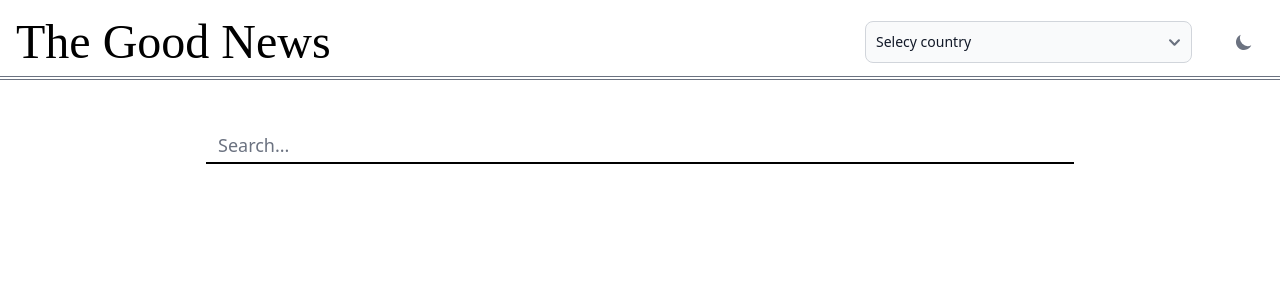
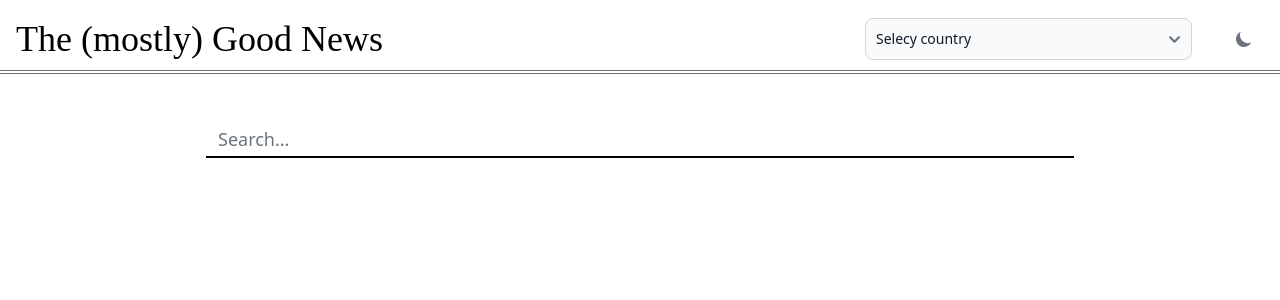
Before and after one commit to rinotova/react-good-news, a React (Create React App) app: page / in a window 1280 px wide. Shown: the top 300 px of the page. Built offline with nearby package versions, Linux system fonts and the light colour scheme; no server answers.

Commit message:
Hooks and performance

```diff
--- a/public/index.html
+++ b/public/index.html
@@ -6,15 +6,14 @@
     <meta name="viewport" content="width=device-width, initial-scale=1" />
     <meta
       name="description"
-      content="Web site created using create-react-app"
+      content="Web site that will give you - mostly - good news"
     />
 
-    <title>React App</title>
+    <title>The (mostly) Good News</title>
   </head>
   <body>
     <noscript>You need to enable JavaScript to run this app.</noscript>
     <div id="overlays"></div>
     <div id="root"></div>
-
   </body>
 </html>
--- a/src/components/CountrySelector.js
+++ b/src/components/CountrySelector.js
@@ -15,8 +15,8 @@ const CountrySelector = () => {
       return;
     }
     dispatch(newsListActions.resetPageAt());
+    dispatch(newsListActions.resetNewsList());
     dispatch(localeActions.updateCountryCode(countryCode));
-    dispatch(newsListActions.resetNewsList());
 
     setCountryInLocalStorage(countryCode);
   };
--- a/src/components/InputSearch.js
+++ b/src/components/InputSearch.js
@@ -1,10 +1,38 @@
+import { useRef } from 'react';
+import { useSelector } from 'react-redux';
+import useFetchParallel from '../hooks/use-fetch-parallel';
+import useProcessNews from '../hooks/use-process-news';
+
 const InputSearch = () => {
+  const inputSearchRef = useRef('');
+  const { mapNews } = useProcessNews();
+  const { sendRequest } = useFetchParallel();
+  const countryCode = useSelector((state) => state.locale.countryCode);
+
+  const searchHandler = (e) => {
+    e.preventDefault();
+    if (inputSearchRef.current.value === '') {
+      return;
+    }
+
+    sendRequest(
+      `https://newsdata.io/api/1/news?apikey=${process.env.REACT_APP_NEWS_API_IO_KEY}&country=${countryCode}`,
+      mapNews,
+      7,
+      inputSearchRef.current.value,
+      true
+    );
+  };
+
   return (
-    <input
-      type="search"
-      placeholder="Search..."
-      className="min-w-full h-9 outline-0 border-0 border-b-2 border-solid border-black text-lg mb-8 dark:bg-slate-400	dark:text-slate-200"
-    />
+    <form className="min-w-full" onSubmit={searchHandler}>
+      <input
+        ref={inputSearchRef}
+        type="search"
+        placeholder="Search..."
+        className="min-w-full h-9 outline-0 border-0 border-b-2 border-solid border-black text-lg mb-8 dark:bg-slate-400	dark:text-slate-200"
+      />
+    </form>
   );
 };
 export default InputSearch;
--- a/src/components/NavbarComp.js
+++ b/src/components/NavbarComp.js
@@ -7,8 +7,8 @@ const NavbarComp = () => {
     <div className="min-w-full border-b-4 border-double border-gray-500 mb-8 pt-2">
       <Navbar fluid={true} rounded={true}>
         <Navbar.Brand href="/">
-          <div className="min-w-full font-lobster text-5xl dark:text-white">
-            The Good News
+          <div className="min-w-full font-lobster text-3xl md:text-4xl dark:text-white">
+            The (mostly) Good News
           </div>
         </Navbar.Brand>
         <Navbar.Toggle />
--- a/src/components/NewsList/NewsList.js
+++ b/src/components/NewsList/NewsList.js
@@ -1,20 +1,14 @@
-import { Fragment, useCallback, useEffect, useState } from 'react';
+import { Fragment, useEffect, useState } from 'react';
 import InfiniteScroll from 'react-infinite-scroll-component';
-import { useDispatch, useSelector } from 'react-redux';
+import { useSelector } from 'react-redux';
 import NewsItem from './NewsItem';
-import { newsListActions } from '../../store/slices/news-slice';
 import Spinner from '../Spinner/Spinner';
-import {
-  getTransformedNews,
-  applyGoodVibesFilter,
-} from '../../helpers/newsHelpers';
-import store from '../../store';
 import useFirstRender from '../../hooks/use-first-render';
 import useFetchParallel from '../../hooks/use-fetch-parallel';
+import useProcessNews from '../../hooks/use-process-news';
 
 const NewsList = () => {
   const [triggerSearch, setTriggerSearch] = useState(false);
-  const dispatch = useDispatch();
   const news = useSelector((state) => state.news.newsList);
   const countryCode = useSelector((state) => state.locale.countryCode);
   const { isLoading, isFetchError, sendRequest } = useFetchParallel();
@@ -27,15 +21,7 @@ const NewsList = () => {
     }
   };
 
-  const processNews = useCallback(
-    (newsData) => {
-      dispatch(newsListActions.setTotalResults(newsData.totalResults));
-      const goodNews = applyGoodVibesFilter(newsData.results);
-      const transformedNews = getTransformedNews(goodNews);
-      dispatch(newsListActions.updateNewsList(transformedNews));
-    },
-    [dispatch]
-  );
+  const { mapNews } = useProcessNews();
 
   useEffect(() => {
     if (countryCode === 'select') {
@@ -43,10 +29,10 @@ const NewsList = () => {
     }
     sendRequest(
       `https://newsdata.io/api/1/news?apikey=${process.env.REACT_APP_NEWS_API_IO_KEY}&country=${countryCode}`,
-      processNews,
-      10
+      mapNews,
+      7
     );
-  }, [countryCode, sendRequest, processNews, triggerSearch]);
+  }, [countryCode, sendRequest, mapNews, triggerSearch]);
 
   // Fetching news will kick in in the second render triggered by country change
   if (isFirstRender) {
@@ -76,7 +62,7 @@ const NewsList = () => {
           <InfiniteScroll
             dataLength={newsList.length}
             next={fetchMoreNewsHandler}
-            hasMore={newsList.length < store.getState().news.totalResults}
+            hasMore={newsList.length <= 50}
             loader={<Spinner />}
           >
             {newsList}
--- a/src/hooks/use-fetch-parallel.js
+++ b/src/hooks/use-fetch-parallel.js
@@ -12,33 +12,37 @@ const useFetchParallel = () => {
     async (
       url,
       postProcessCallback = (responseJson) => responseJson,
-      numberOfCalls
+      numberOfCalls,
+      q,
+      setAsNewSearch
     ) => {
       try {
         setIsLoading(true);
+        const theUrl = q ? `${url}&q=${q}` : url;
         const fetchArray = [];
         const pageAt = store.getState().news.newsPageAt;
 
         for (let index = 0; index < numberOfCalls; index++) {
           fetchArray.push(
-            fetch(`${url}&page=${parseInt(index + pageAt, 10)}`).then(
+            fetch(`${theUrl}&page=${parseInt(index + pageAt, 10)}`).then(
               (response) => response.json()
             )
           );
         }
         let jsonResponses = await Promise.all(fetchArray);
-        let totalResults = 0;
         const mappedResponses = jsonResponses.map((jsonResponse) => {
-          totalResults =
-            totalResults === 0 ? jsonResponse.totalResults : totalResults;
           return jsonResponse.results;
         });
 
         const merged = [].concat.apply([], mappedResponses);
-        dispatch(newsListActions.setPageAt(pageAt + numberOfCalls));
+        if (setAsNewSearch) {
+          dispatch(newsListActions.setPageAt(numberOfCalls));
+        } else {
+          dispatch(newsListActions.setPageAt(pageAt + numberOfCalls));
+        }
         postProcessCallback({
           results: merged,
-          totalResults,
+          setAsNewSearch,
         });
       } catch (e) {
         setIsFetchError(e.message);
--- /dev/null
+++ b/src/hooks/use-process-news.js
@@ -0,0 +1,28 @@
+import { useCallback } from 'react';
+import { useDispatch } from 'react-redux';
+import {
+  applyGoodVibesFilter,
+  getTransformedNews,
+} from '../helpers/newsHelpers';
+import { newsListActions } from '../store/slices/news-slice';
+
+const useProcessNews = () => {
+  const dispatch = useDispatch();
+
+  const mapNews = useCallback(
+    (newsData) => {
+      const goodNews = applyGoodVibesFilter(newsData.results);
+      const transformedNews = getTransformedNews(goodNews);
+
+      if (newsData.setAsNewSearch) {
+        dispatch(newsListActions.setNewsList(transformedNews));
+      } else {
+        dispatch(newsListActions.updateNewsList(transformedNews));
+      }
+    },
+    [dispatch]
+  );
+  return { mapNews };
+};
+
+export default useProcessNews;
--- a/src/store/slices/news-slice.js
+++ b/src/store/slices/news-slice.js
@@ -3,7 +3,6 @@ import { createSlice } from '@reduxjs/toolkit';
 const initialNewsState = {
   newsList: [],
   newsPageAt: 1,
-  totalResults: 0,
 };
 
 const newsList = createSlice({
@@ -22,8 +21,8 @@ const newsList = createSlice({
     setPageAt(state, action) {
       state.newsPageAt = action.payload;
     },
-    setTotalResults(state, action) {
-      state.totalResults = action.payload;
+    setNewsList(state, action) {
+      state.newsList = action.payload;
     },
   },
 });
```
